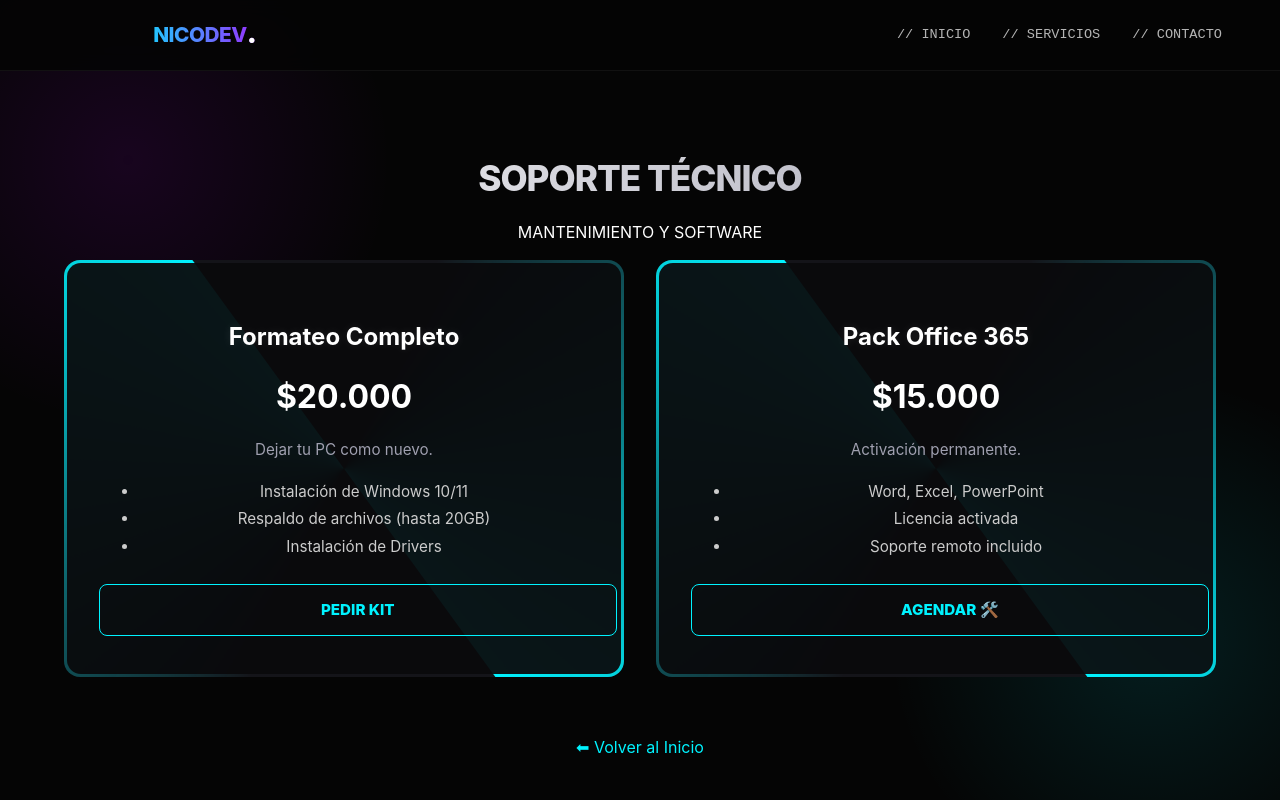
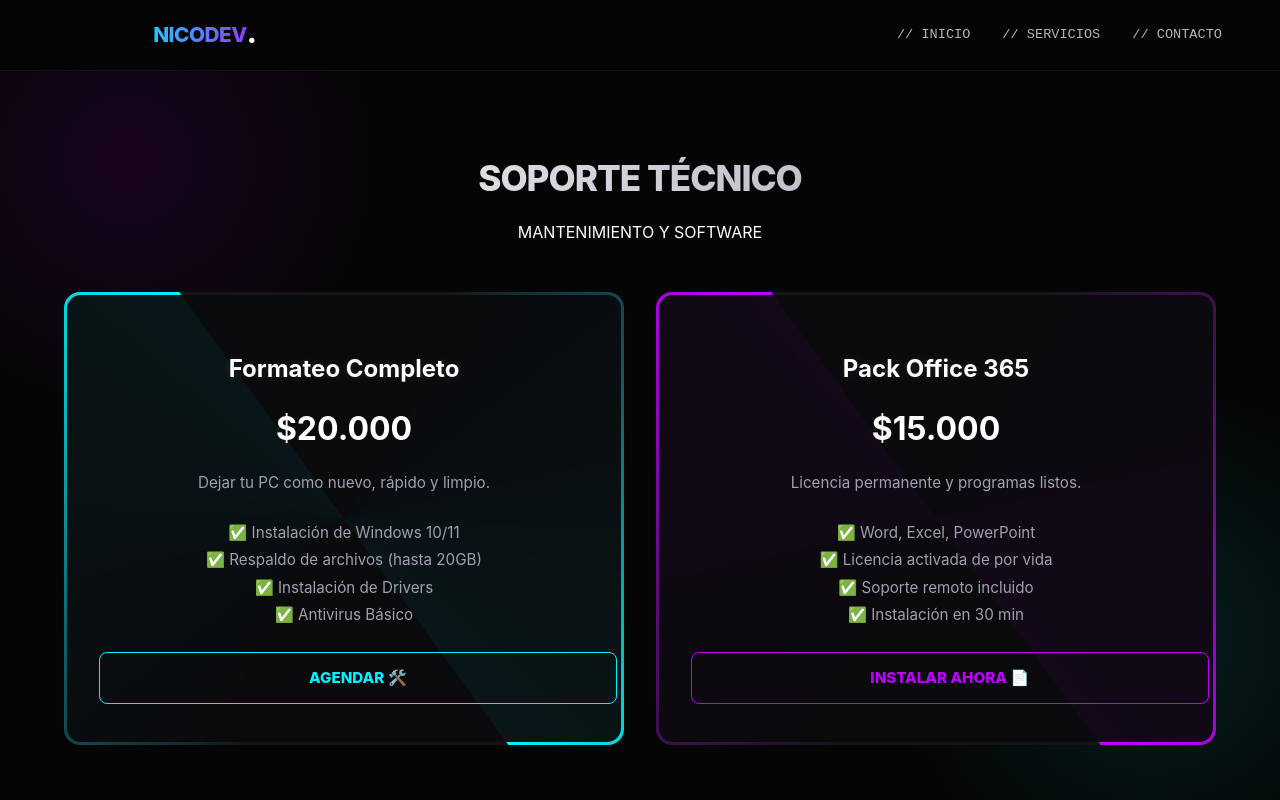
Before and after one commit to nikoalters/nicodev, a React (Vite) app: page /#/soporte in a window 1280 px wide. Shown: the top 800 px of the page. Built offline with nearby package versions, Linux system fonts and the light colour scheme.

Commit message:
Efecto eléctrico en servicios3

```diff
--- a/src/App.css
+++ b/src/App.css
@@ -79,3 +79,16 @@
   color: #fff;
   box-shadow: 0 0 20px rgba(189, 0, 255, 0.6);
 }
+/* ... Tus otros botones hire ... */
+
+/* Variación VERDE (Matrix / Hacker) */
+.btn-hire.green {
+  border-color: #00ff41;
+  color: #00ff41;
+}
+
+.btn-hire.green:hover {
+  background: #00ff41;
+  color: #000;
+  box-shadow: 0 0 20px rgba(0, 255, 65, 0.6);
+}
--- a/src/pages/Automation.tsx
+++ b/src/pages/Automation.tsx
@@ -16,68 +16,69 @@
 
         <div style={{ display: 'grid', gridTemplateColumns: 'repeat(auto-fit, minmax(300px, 1fr))', gap: '2rem' }}>
 
-          {/* PACK 1: LUCES */}
-          <TechCard title="Pack Iluminación Led">
+          {/* PACK 1: LUCES (Color CIAN) */}
+          <TechCard title="Pack Iluminación Led" variant="cyan">
             <div style={{ fontSize: '2.5rem', fontWeight: 'bold', color: '#fff', marginBottom: '1rem' }}>
-              $45.000 <span style={{ fontSize: '1rem', color: '#888' }}>/ instalación</span>
+              $45.000 <span style={{ fontSize: '1rem', color: '#888' }}>/ inst</span>
             </div>
-            <p style={{ marginBottom: '1.5rem' }}>Dale vida a tu setup o habitación con luces controladas por voz.</p>
+            <p style={{ marginBottom: '1.5rem' }}>Dale vida a tu setup o habitación.</p>
             <ul style={{ listStyle: 'none', padding: 0, color: '#a0a0b0', lineHeight: '2' }}>
               <li>✅ Tira LED RGB (5 metros)</li>
               <li>✅ Controlador WiFi (ESP32)</li>
-              <li>✅ Integración con Google Home / Alexa</li>
-              <li>✅ Control desde el celular (App)</li>
+              <li>✅ Control por Google / Alexa</li>
               <li>✅ Efectos audiorítmicos</li>
             </ul>
+
             <a
-  href="https://wa.me/56958547236?text=Hola,%20necesito%20un%20Formateo%20de%20PC"
+              href="https://wa.me/56958547236?text=Hola,%20me%20interesa%20el%20Pack%20de%20Luces%20LED"
               target="_blank"
               className="btn-hire"
             >
-  pedir kit
+              Pedir Kit 💡
             </a>
           </TechCard>
 
-          {/* PACK 2: PERSIANAS (Tu proyecto estrella) */}
-          <TechCard title="Motorización Persianas" style={{ borderColor: '#00f3ff', boxShadow: '0 0 20px rgba(0, 243, 255, 0.15)' }}>
+          {/* PACK 2: PERSIANAS (Color PÚRPURA) */}
+          <TechCard title="Motorización Persianas" variant="purple">
             <div style={{ fontSize: '2.5rem', fontWeight: 'bold', color: '#fff', marginBottom: '1rem' }}>
               $65.000 <span style={{ fontSize: '1rem', color: '#888' }}>/ unidad</span>
             </div>
-            <p style={{ marginBottom: '1.5rem' }}>Automatiza tus cortinas roller existentes sin cambiarlas.</p>
+            <p style={{ marginBottom: '1.5rem' }}>Automatiza tus cortinas roller sin cambiarlas.</p>
             <ul style={{ listStyle: 'none', padding: 0, color: '#a0a0b0', lineHeight: '2' }}>
-              <li>✅ Motor de alto torque (Kit Adaptable)</li>
-              <li>✅ Programación de horarios (se abren solas)</li>
+              <li>✅ Motor de alto torque</li>
+              <li>✅ Programación de horarios</li>
               <li>✅ "Hey Google, cierra la cortina"</li>
-              <li>✅ Instalación oculta y estética</li>
-              <li>✅ Incluye configuración de red</li>
+              <li>✅ Instalación oculta</li>
             </ul>
+
             <a
-  href="https://wa.me/56958547236?text=Hola,%20necesito%20un%20Formateo%20de%20PC"
+              href="https://wa.me/56958547236?text=Hola,%20quiero%20cotizar%20motores%20para%20mis%20persianas"
               target="_blank"
-  className="btn-hire"
+              className="btn-hire purple"
             >
-  pedir kit
+              Cotizar Motor 🪟
             </a>
           </TechCard>
 
-          {/* PACK 3: CEREBRO HOGAR */}
-          <TechCard title="Hub Central Google Nest">
+          {/* PACK 3: CEREBRO HOGAR (Color VERDE) */}
+          <TechCard title="Hub Central Google" variant="green">
             <div style={{ fontSize: '2.5rem', fontWeight: 'bold', color: '#fff', marginBottom: '1rem' }}>
               Cotizar
             </div>
-            <p style={{ marginBottom: '1.5rem' }}>Instalación del cerebro central para controlar toda la casa.</p>
+            <p style={{ marginBottom: '1.5rem' }}>El cerebro central para controlar toda la casa.</p>
             <ul style={{ listStyle: 'none', padding: 0, color: '#a0a0b0', lineHeight: '2' }}>
-              <li>✅ Instalación Google Nest Hub / Mini</li>
-              <li>✅ Vinculación de cuentas (Spotify, Netflix)</li>
-              <li>✅ Creación de Rutinas ("Modo Cine", "Buenos días")</li>
+              <li>✅ Instalación Google Nest Hub</li>
+              <li>✅ Vinculación (Spotify, Netflix)</li>
+              <li>✅ Creación de Rutinas</li>
               <li>✅ Capacitación de uso</li>
             </ul>
+
             <a
-  href="https://wa.me/56958547236?text=Hola,%20necesito%20un%20Formateo%20de%20PC"
+              href="https://wa.me/56958547236?text=Hola,%20necesito%20ayuda%20configurando%20mi%20Google%20Home"
               target="_blank"
-  className="btn-hire"
+              className="btn-hire green"
             >
-  pedir kit
+              Asesoría 🤖
             </a>
           </TechCard>
 
--- a/src/pages/Support.tsx
+++ b/src/pages/Support.tsx
@@ -11,42 +11,50 @@
       <Navbar />
       <main style={{ padding: '6rem 2rem 4rem', maxWidth: '1200px', margin: '0 auto' }}>
         <h1 className="section-title">Soporte Técnico</h1>
-        <p className="subtitle">MANTENIMIENTO Y SOFTWARE</p>
+        <p className="subtitle" style={{ marginBottom: '3rem' }}>MANTENIMIENTO Y SOFTWARE</p>
 
         <div style={{ display: 'grid', gridTemplateColumns: 'repeat(auto-fit, minmax(300px, 1fr))', gap: '2rem' }}>
 
-          <TechCard title="Formateo Completo">
-            <div style={{ fontSize: '2rem', fontWeight: 'bold', color: '#fff' }}>$20.000</div>
-            <p>Dejar tu PC como nuevo.</p>
-            <ul style={{ marginTop: '1rem', color: '#ccc', lineHeight: '1.8' }}>
-              <li>Instalación de Windows 10/11</li>
-              <li>Respaldo de archivos (hasta 20GB)</li>
-              <li>Instalación de Drivers</li>
-                      </ul>
-                      <a
-  href="https://wa.me/56958547236?text=Hola,%20necesito%20un%20Formateo%20de%20PC"
-  target="_blank"
-  className="btn-hire"
->
-  pedir kit
-</a>
+          {/* CARD 1: FORMATEO (Color CIAN) */}
+          <TechCard title="Formateo Completo" variant="cyan">
+            <div style={{ fontSize: '2rem', fontWeight: 'bold', color: '#fff', marginBottom: '1rem' }}>$20.000</div>
+            <p style={{ marginBottom: '1.5rem' }}>Dejar tu PC como nuevo, rápido y limpio.</p>
+            <ul style={{ listStyle: 'none', padding: 0, color: '#a0a0b0', lineHeight: '1.8' }}>
+              <li>✅ Instalación de Windows 10/11</li>
+              <li>✅ Respaldo de archivos (hasta 20GB)</li>
+              <li>✅ Instalación de Drivers</li>
+              <li>✅ Antivirus Básico</li>
+            </ul>
+
+            {/* BOTÓN 1 */}
+            <a
+              href="https://wa.me/56958547236?text=Hola%20Nico,%20necesito%20formatear%20mi%20PC"
+              target="_blank"
+              className="btn-hire"
+            >
+              Agendar 🛠️
+            </a>
           </TechCard>
 
-          <TechCard title="Pack Office 365">
-            <div style={{ fontSize: '2rem', fontWeight: 'bold', color: '#fff' }}>$15.000</div>
-            <p>Activación permanente.</p>
-            <ul style={{ marginTop: '1rem', color: '#ccc', lineHeight: '1.8' }}>
-              <li>Word, Excel, PowerPoint</li>
-              <li>Licencia activada</li>
-              <li>Soporte remoto incluido</li>
-                      </ul>
-                      <a
-  href="https://wa.me/56958547236?text=Hola,%20necesito%20un%20Formateo%20de%20PC"
-  target="_blank"
-  className="btn-hire"
->
-  Agendar 🛠️
-</a>
+          {/* CARD 2: OFFICE (Color PÚRPURA) */}
+          <TechCard title="Pack Office 365" variant="purple">
+            <div style={{ fontSize: '2rem', fontWeight: 'bold', color: '#fff', marginBottom: '1rem' }}>$15.000</div>
+            <p style={{ marginBottom: '1.5rem' }}>Licencia permanente y programas listos.</p>
+            <ul style={{ listStyle: 'none', padding: 0, color: '#a0a0b0', lineHeight: '1.8' }}>
+              <li>✅ Word, Excel, PowerPoint</li>
+              <li>✅ Licencia activada de por vida</li>
+              <li>✅ Soporte remoto incluido</li>
+              <li>✅ Instalación en 30 min</li>
+            </ul>
+
+            {/* BOTÓN 2 (Con estilo purple) */}
+            <a
+              href="https://wa.me/56958547236?text=Hola%20Nico,%20quiero%20instalar%20Office%20365"
+              target="_blank"
+              className="btn-hire purple"
+            >
+              Instalar Ahora 📄
+            </a>
           </TechCard>
 
         </div>
```
Lines whose indentation alone changed are shown as unchanged.
